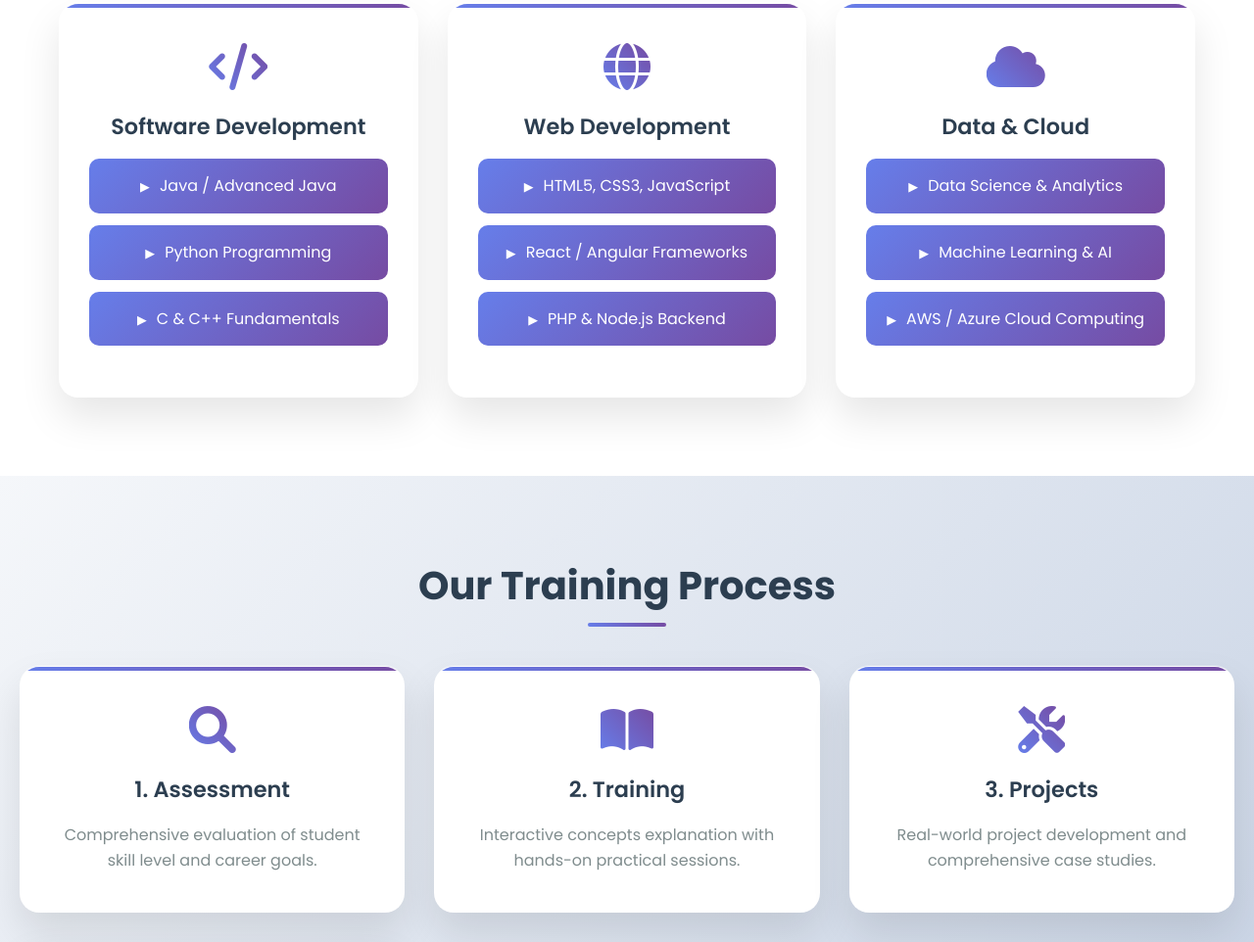
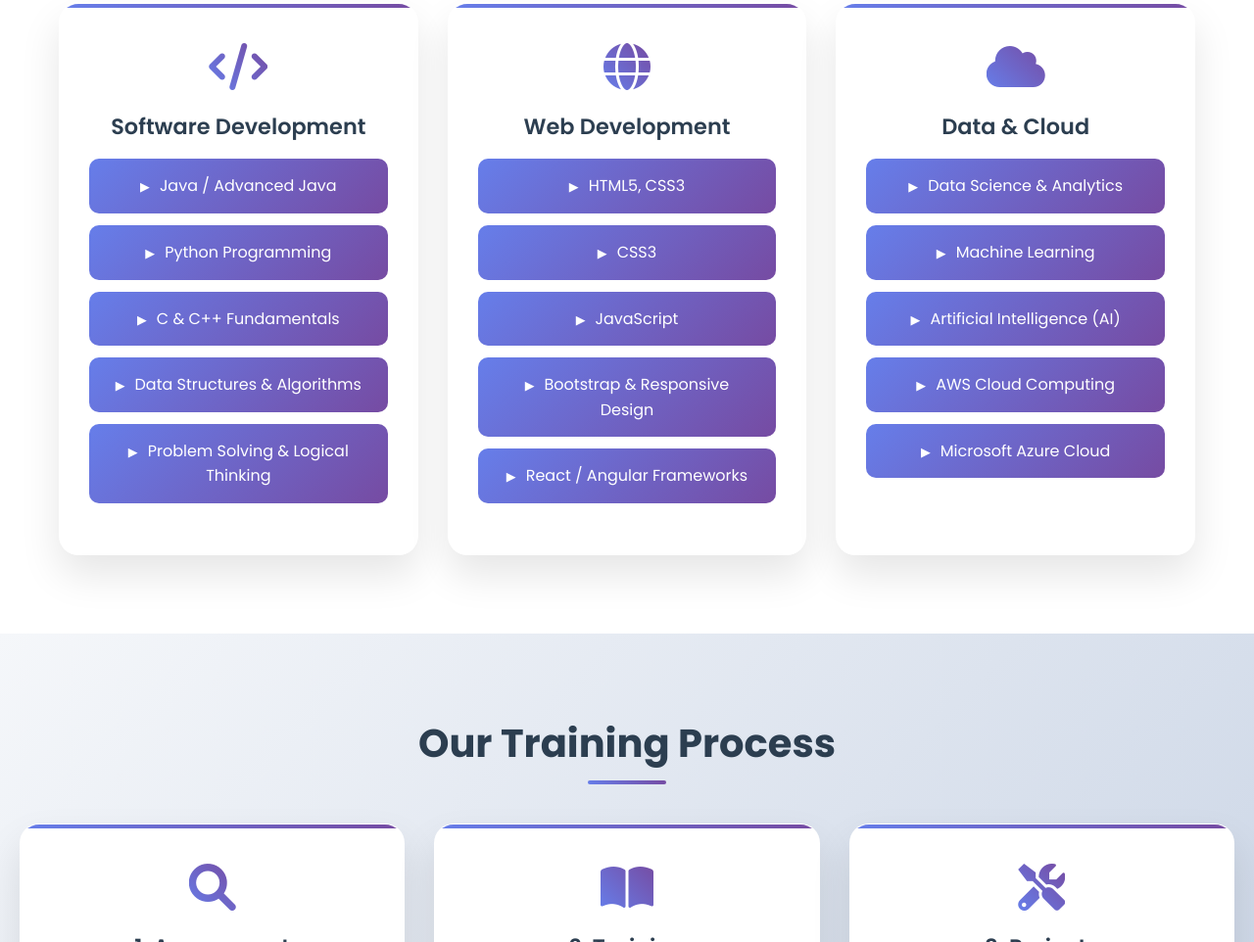
Before and after one commit to vivekanandbiradar007-ai/vit-project, a plain HTML site: page index.html in a window 1280 px wide. Shown: the part 2275-3237 px from the top of the page at 98% size. Drawn offline with Linux system fonts and the light colour scheme.

Commit message:
Update index.html

```diff
--- a/index.html
+++ b/index.html
@@ -506,15 +506,20 @@
                 <li>Java / Advanced Java</li>
                 <li>Python Programming</li>
                 <li>C & C++ Fundamentals</li>
+				<li>Data Structures & Algorithms</li>
+                <li>Problem Solving & Logical Thinking</li>
             </ul>
         </div>
         <div class="card">
             <i class="fas fa-globe"></i>
             <h3>Web Development</h3>
             <ul>
-                <li>HTML5, CSS3, JavaScript</li>
+                <li>HTML5, CSS3</li>
+				<li>CSS3</li>
+				<li>JavaScript</li>
+				<li>Bootstrap & Responsive Design</li>
                 <li>React / Angular Frameworks</li>
-                <li>PHP & Node.js Backend</li>
+
             </ul>
         </div>
         <div class="card">
@@ -522,8 +527,10 @@
             <h3>Data & Cloud</h3>
             <ul>
                 <li>Data Science & Analytics</li>
-                <li>Machine Learning & AI</li>
-                <li>AWS / Azure Cloud Computing</li>
+                <li>Machine Learning </li>
+				<li>Artificial Intelligence (AI)</li>
+                <li>AWS Cloud Computing</li>
+				<li>Microsoft Azure Cloud</li>
             </ul>
         </div>
     </div>
```
